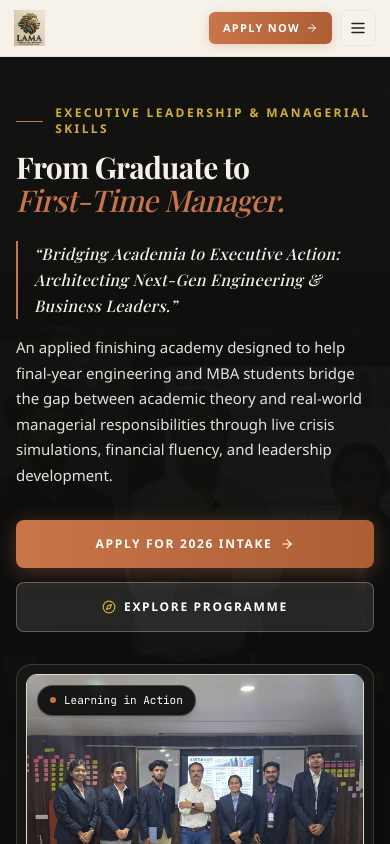
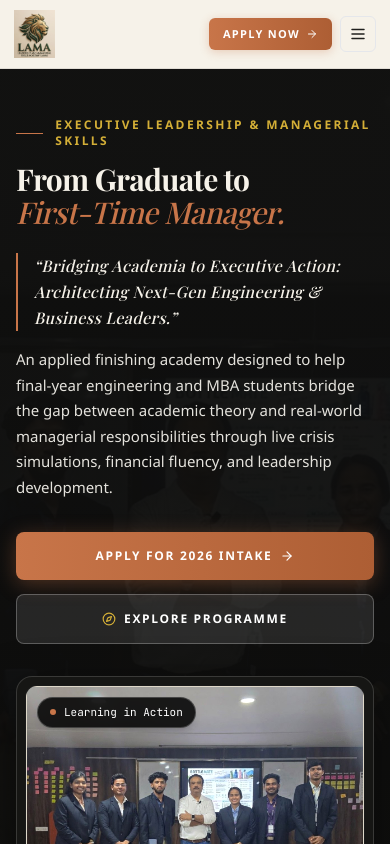
Before and after one commit to nishalbharathi16-cmyk/landing-page, a React (Vite) app: page / in a window 390 px wide. Shown: the top 844 px of the page. Built offline with nearby package versions, Linux system fonts and the light colour scheme; a web font is replaced by a local one.

Commit message:
style(navbar): increase logo size to 48px on mobile and 64px on desktop

```diff
--- a/src/components/landing/LandingNavbar.jsx
+++ b/src/components/landing/LandingNavbar.jsx
@@ -57,7 +57,7 @@ export function LandingNavbar({ onApplyClick }) {
     >
       <div className="mx-auto flex max-w-7xl items-center justify-between gap-3 sm:gap-6 px-3.5 py-2 sm:px-6 lg:px-8">
 
-        {/* Brand Logo with Refined Responsive Sizing (Max 38px on Mobile) */}
+        {/* Brand Logo with Refined Responsive Sizing (Prominent on Mobile & Desktop) */}
         <a
           href="#home"
           className="group flex items-center shrink-0 py-0.5"
@@ -66,7 +66,7 @@ export function LandingNavbar({ onApplyClick }) {
           <img
             src="/images/lama-logo.jpg"
             alt="LAMA – Leadership & Managerial Skills Academy"
-            className="h-9 sm:h-11 lg:h-13 w-auto max-h-[38px] sm:max-h-[46px] lg:max-h-[52px] object-contain transition-transform group-hover:scale-[1.01]"
+            className="h-12 sm:h-14 lg:h-16 w-auto max-h-[48px] sm:max-h-[54px] lg:max-h-[64px] object-contain transition-transform group-hover:scale-[1.01]"
             loading="eager"
             decoding="async"
           />
```
